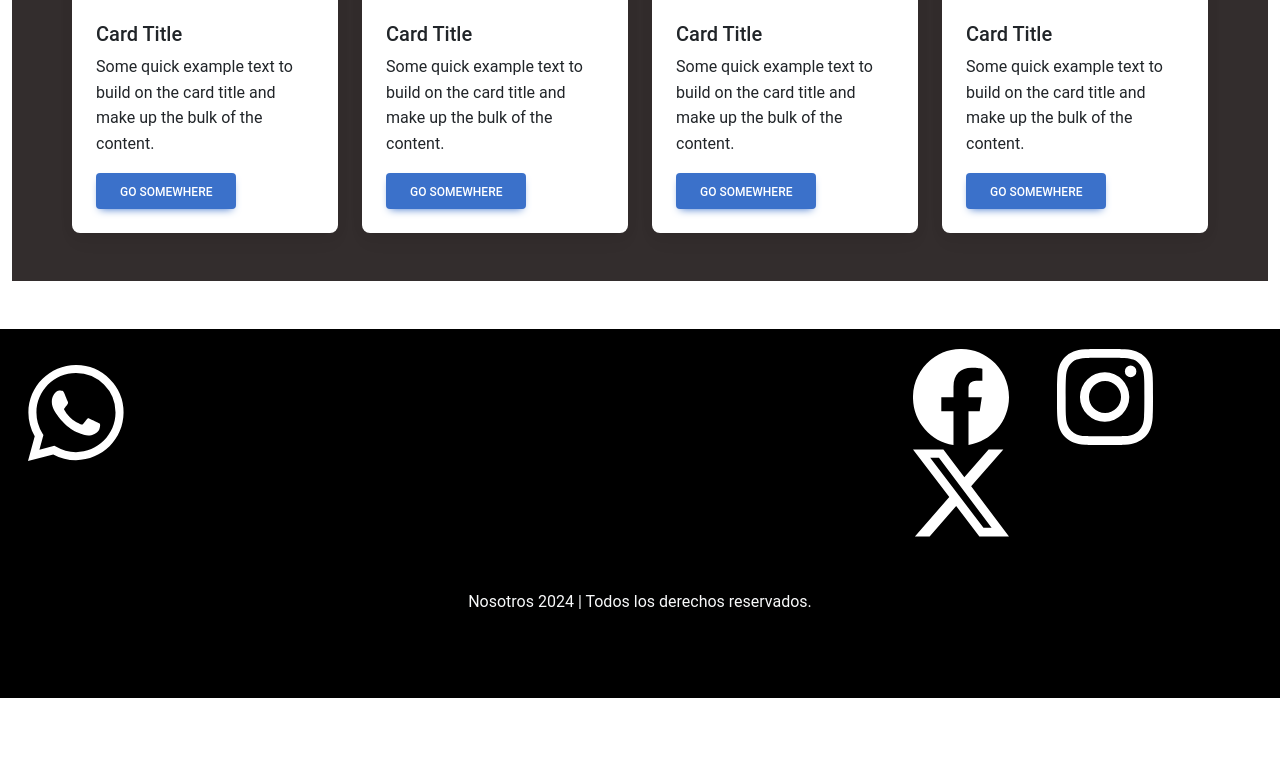
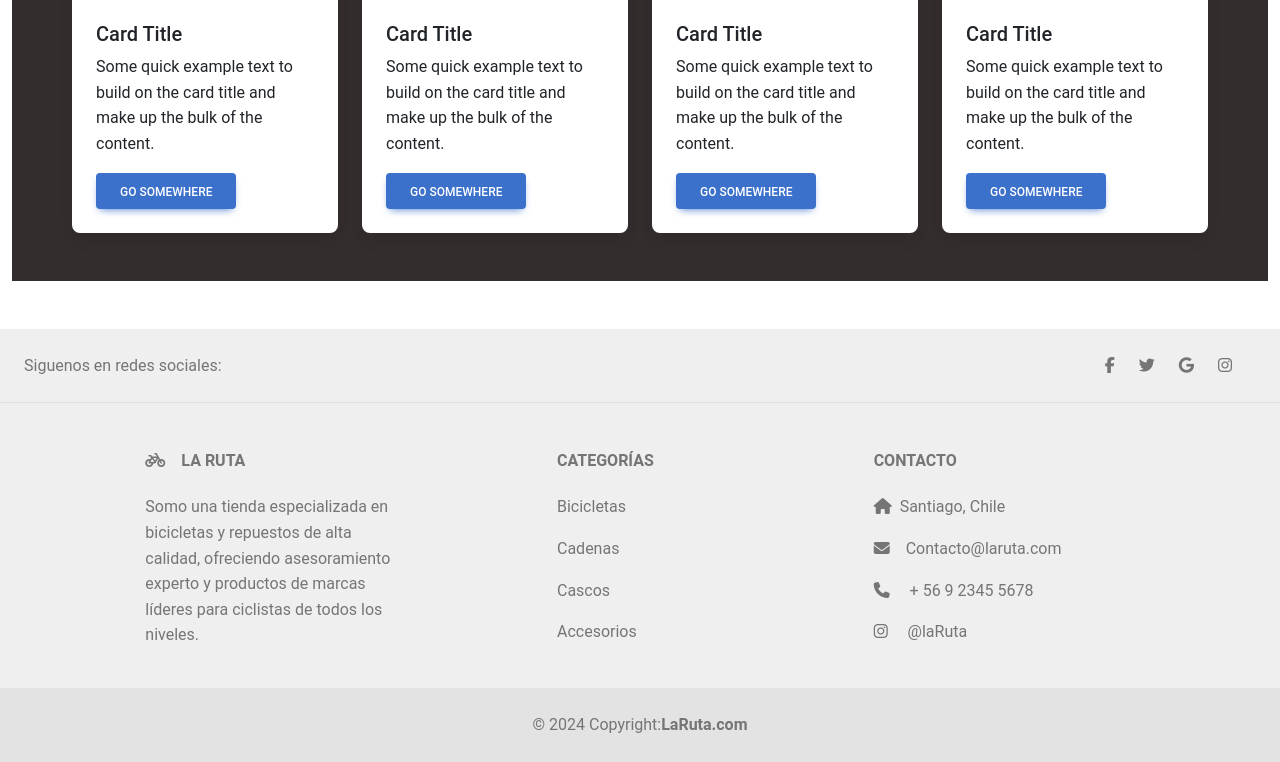
Before and after one commit to darkfuel/proyectoIntegrador-DesafioLatam, a React (Vite) app in the folder Frontend/: page / in a window 1280 px wide. Shown: the part 1164-1926 px from the top of the page. Before the commit the page ends 1862 px from the top, so only its background shows below. Built offline with nearby package versions, Linux system fonts and the light colour scheme.

Commit message:
Se agrega el formato del footer

```diff
--- a/Frontend/src/components/Footer.jsx
+++ b/Frontend/src/components/Footer.jsx
@@ -1,34 +1,107 @@
-import Container from 'react-bootstrap/Container';
-import Row from 'react-bootstrap/Row';
-import Col from 'react-bootstrap/Col';
+import {
+  MDBFooter,
+  MDBContainer,
+  MDBRow,
+  MDBCol,
+  MDBIcon,
+} from "mdb-react-ui-kit";
 
-import { Whatsapp } from 'react-bootstrap-icons';
-import { Facebook } from 'react-bootstrap-icons';
-import { Instagram } from 'react-bootstrap-icons';
-import { TwitterX } from 'react-bootstrap-icons';
+export default function App() {
+  return (
+    <MDBFooter
+      className="text-center text-lg-start text-muted"
+      style={{ backgroundColor: " rgba(235, 235, 235, 0.778)" }}
+    >
+      <section className="d-flex justify-content-center justify-content-lg-between p-4 border-bottom">
+        <div className="me-5 d-none d-lg-block">
+          <span>Siguenos en redes sociales:</span>
+        </div>
 
-const Footer = () => {
+        <div>
+          <a href="" className="me-4 text-reset">
+            <MDBIcon fab icon="facebook-f" />
+          </a>
+          <a href="" className="me-4 text-reset">
+            <MDBIcon fab icon="twitter" />
+          </a>
+          <a href="" className="me-4 text-reset">
+            <MDBIcon fab icon="google" />
+          </a>
+          <a href="" className="me-4 text-reset">
+            <MDBIcon fab icon="instagram" />
+          </a>
+        </div>
+      </section>
 
-    const currentYear = new Date().getFullYear();
+      <section className="">
+        <MDBContainer className="text-center text-md-start mt-5">
+          <MDBRow className="mt-3">
+            <MDBCol md="3" lg="4" xl="3" className="mx-auto mb-4">
+              <h6 className="text-uppercase fw-bold mb-4">
+                <MDBIcon fas icon="bicycle" className="me-3" />
+                La Ruta
+              </h6>
+              <p>
+                Somo una tienda especializada en bicicletas y repuestos de alta
+                calidad, ofreciendo asesoramiento experto y productos de marcas
+                líderes para ciclistas de todos los niveles.
+              </p>
+            </MDBCol>
 
-    return (
-        <>
-            <Container fluid className='footer'>
-                    <Row>
-                        <Col xs={8}><Whatsapp color="white" size={96} className='m-3'/></Col>
-                        <Col xs={4}>
-                        <Facebook color="white" size={96} className='ms-5' />
-                        <Instagram color="white" size={96} className='ms-5'/>
-                        <TwitterX color="white" size={96} className='ms-5'/>
-                        </Col>
-                    </Row>
-                    <Row className='text-center mt-5 mb-5'>
-                        <Col><p>Nosotros {currentYear} | Todos los derechos reservados.</p></Col>
-                    </Row>
-            </Container>
+            <MDBCol md="2" lg="2" xl="2" className="mx-auto mb-4">
+              <h6 className="text-uppercase fw-bold mb-4">Categorías</h6>
+              <p>
+                <a href="#!" className="text-reset">
+                  Bicicletas
+                </a>
+              </p>
+              <p>
+                <a href="#!" className="text-reset">
+                  Cadenas
+                </a>
+              </p>
+              <p>
+                <a href="#!" className="text-reset">
+                  Cascos
+                </a>
+              </p>
+              <p>
+                <a href="#!" className="text-reset">
+                  Accesorios
+                </a>
+              </p>
+            </MDBCol>
 
-        </>
-    );
-};
+            <MDBCol md="4" lg="3" xl="3" className="mx-auto mb-md-0 mb-4">
+              <h6 className="text-uppercase fw-bold mb-4">Contacto</h6>
+              <p>
+                <MDBIcon icon="home" className="me-2" />
+                Santiago, Chile
+              </p>
+              <p>
+                <MDBIcon icon="envelope" className="me-3" />
+                Contacto@laruta.com
+              </p>
+              <p>
+                <MDBIcon icon="phone" className="me-3" /> + 56 9 2345 5678
+              </p>
+              <p>
+                <MDBIcon fab icon="instagram" className="me-3" /> @laRuta
+              </p>
+            </MDBCol>
+          </MDBRow>
+        </MDBContainer>
+      </section>
 
-export default Footer;
+      <div
+        className="text-center p-4"
+        style={{ backgroundColor: "rgba(0, 0, 0, 0.05)" }}
+      >
+        © 2024 Copyright:
+        <a className="text-reset fw-bold" href="https://mdbootstrap.com/">
+          LaRuta.com
+        </a>
+      </div>
+    </MDBFooter>
+  );
+}
--- a/Frontend/src/components/Login/Login.jsx
+++ b/Frontend/src/components/Login/Login.jsx
@@ -12,16 +12,25 @@ const Login = ({ setBasicActive }) => {
   const [user, setUser] = useState({
     email: "",
     password: "",
-  });
+  })
   const { setNuevoUsuario } = useContext(Context);
 
   const handleUser = (e) => {
-    const { name, value } = e.target;
+    const { name, value } = e.target
     setUser((prevUser) => ({
       ...prevUser,
       [name]: value,
-    }));
-  };
+    }))
+  }
+
+  const handleClick = (valor) => {
+    if (valor === 'registrate') {
+      setBasicActive(valor);
+    } else {
+      console.error("Valor inválido");
+    }
+  }
+
   const handleForm = (e) => {
     e.preventDefault();
 
@@ -92,7 +101,7 @@ const Login = ({ setBasicActive }) => {
         <div className="text-center">
           <p>
             ¿No estás registrado?
-            <a href="#" onClick={() => setBasicActive("registrate")}>
+            <a href="#" onClick={() => handleClick('registrate')}>
               Regístrate
             </a>
           </p>
--- a/Frontend/src/components/Login/Register.jsx
+++ b/Frontend/src/components/Login/Register.jsx
@@ -1,11 +1,12 @@
 import  { useEffect, useState } from 'react'
-import { MDBInput, MDBCol, MDBRow, MDBCheckbox, MDBBtn, MDBIcon } from 'mdb-react-ui-kit'
+import { MDBInput, MDBCol, MDBRow, MDBBtn, MDBIcon } from 'mdb-react-ui-kit'
 import { useNavigate } from 'react-router-dom'
 import axios from 'axios'
 import Swal from 'sweetalert2'
 
 const Register = ({ setBasicActive }) => {
   const navigate = useNavigate()
+  const state = 'iniciar sesion'
   const [user, setUser] = useState({
     nombre: '',
     apellido: '',
@@ -74,7 +75,7 @@ const Register = ({ setBasicActive }) => {
           text: "Usuario registrado con éxito!",
           icon: "success"
         });
-        setBasicActive('iniciar sesion')
+        state === 'iniciar sesion' ? setBasicActive(state) : console.error("Valor inválido para setBasicActive")
       })
       .catch(error => {
         // Manejo de error
```
